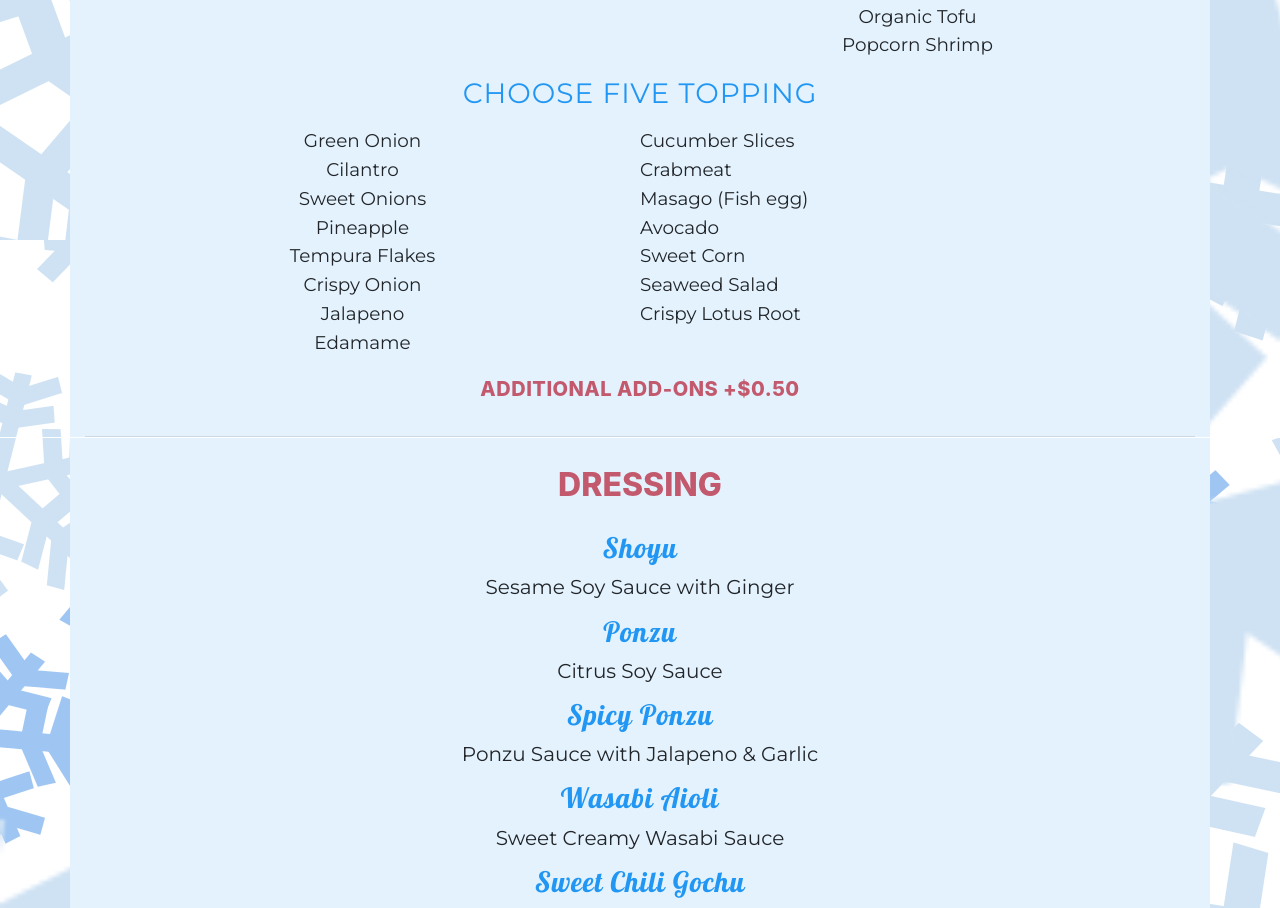
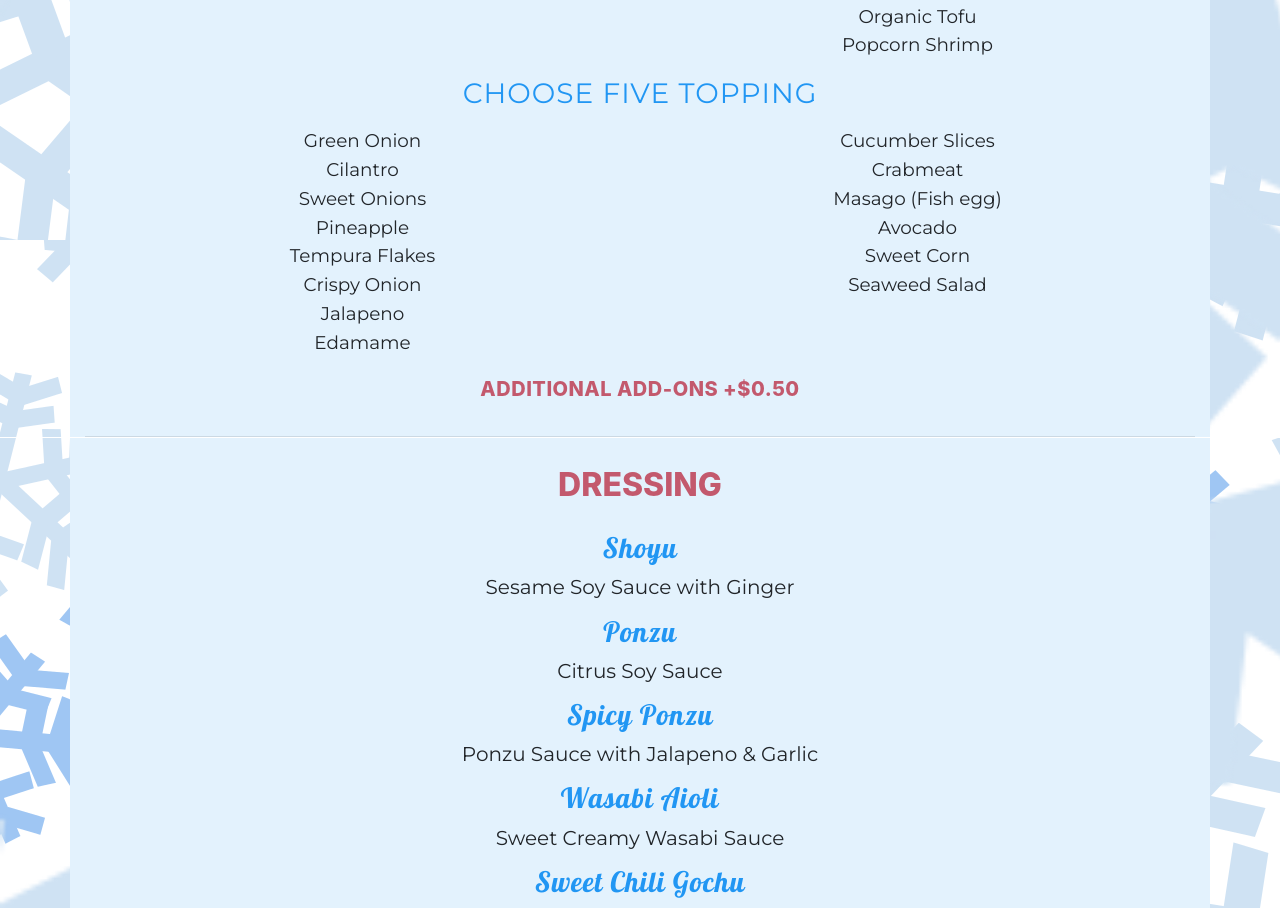
Before and after one commit to Dewinurdin/icy-blue, a React (Create React App) app: page / in a window 1280 px wide. Shown: the part 4080-4988 px from the top of the page. Built offline with nearby package versions, Linux system fonts and the light colour scheme.

Commit message:
removed crispy lotus

```diff
--- a/src/pages/PokeMenu.js
+++ b/src/pages/PokeMenu.js
@@ -50,14 +50,13 @@ const IceMenu = () => (
           <div className="menu-item montserrat">Edamame</div>
         </Col>
 
-        <Col xs={6}>
+        <Col xs={6} className="center" >
           <div className="menu-item montserrat">Cucumber Slices</div>
           <div className="menu-item montserrat">Crabmeat</div>
           <div className="menu-item montserrat">Masago (Fish egg)</div>
           <div className="menu-item montserrat">Avocado</div>
           <div className="menu-item montserrat">Sweet Corn</div>
           <div className="menu-item montserrat">Seaweed Salad</div>
-          <div className="menu-item montserrat">Crispy Lotus Root</div>
         </Col>
 
         <Col xs={12}>
```
